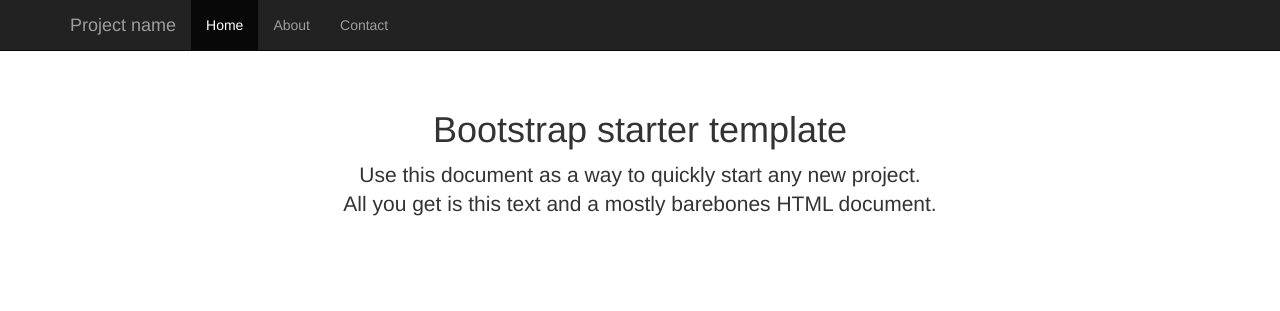
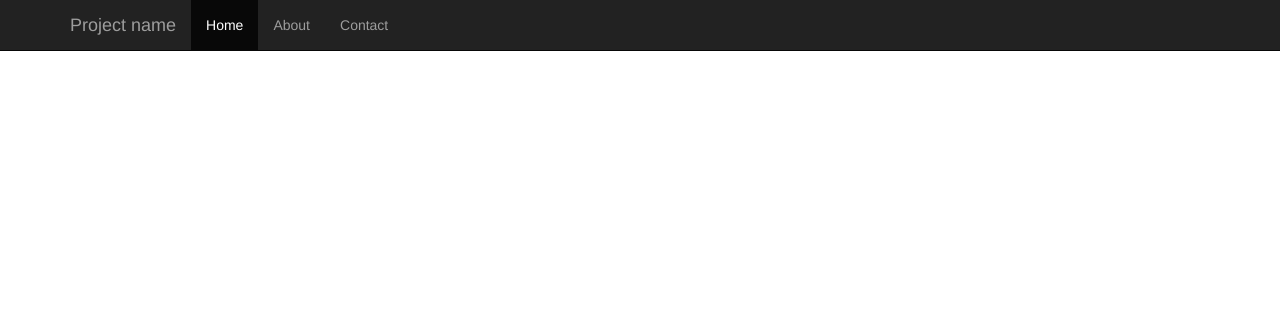
Before and after one commit to Mathsoum/flask_task_queue, a Python web app: template app/templates/main.html in a window 1280 px wide. Shown: the top 311 px of the page. Run offline with Jinja, Linux system fonts and the light colour scheme; the template is opened without the code that fills it, so the values that code supplies are empty; some libraries are stand-ins or nearby versions.

Commit message:
Default Bootstrap template text removed.

```diff
--- a/app/templates/_base.html
+++ b/app/templates/_base.html
@@ -47,9 +47,6 @@
 
 {% block content %}
     <div class="container">
-        <div class="body-content">
-            <h1>Bootstrap starter template</h1>
-            <p class="lead">Use this document as a way to quickly start any new project.<br> All you get is this text and a mostly barebones HTML document.</p>
-        </div>
+        <div class="body-content"></div>
     </div> <!-- /.container -->
 {% endblock %}
```
